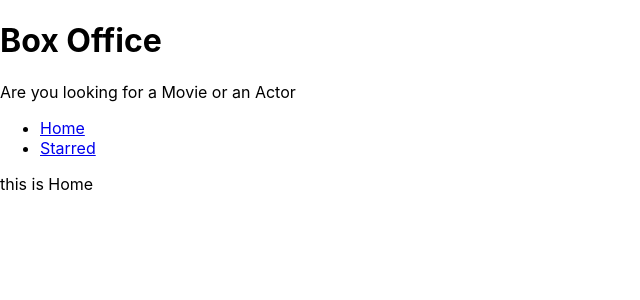
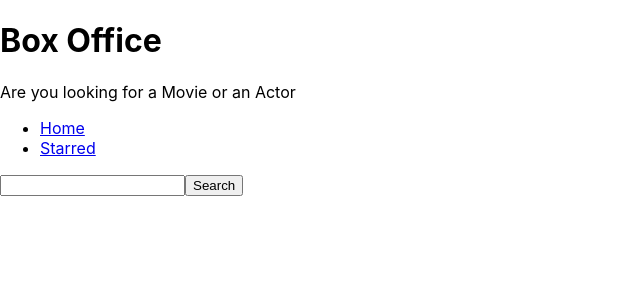
Before and after one commit to Vipinks99/Box-Office-App, a React (Create React App) app: page / in a window 1280 px wide. Shown: the top 300 px of the page, without its empty margins (0-640 px from the left). Built offline with nearby package versions, Linux system fonts and the light colour scheme.

Commit message:
input created and result fetch from api (TVmaze)

```diff
--- a/src/pages/Home.jsx
+++ b/src/pages/Home.jsx
@@ -1,9 +1,34 @@
-import React from 'react'
+import React,{useState} from 'react'
 import MainPageLayout from '../components/MainPageLayout'
 
 const Home = () => {
+
+  const [input,setInput]=useState('');
+
+  const onInputChange = (ev) =>{
+    setInput(ev.target.value);
+  };
+
+  const onSearch =() =>{
+    // https://api.tvmaze.com/search/shows?q=girls
+
+    // To fetch the remote data from API
+    fetch(`https://api.tvmaze.com/search/shows?q=${input}`).then(r => r.json()).then(result => {
+      console.log(result);
+    })
+  };
+
+const onKeyDown = (ev) =>{
+  if(ev.keyCode === 13){
+    onSearch();
+  }
+};
+
   return (
-    <MainPageLayout>this is Home</MainPageLayout>
+    <MainPageLayout>
+      <input type="text" onChange={onInputChange} onKeyDown={onKeyDown} value={input} />
+      <button type='button' onClick={onSearch}>Search</button>
+    </MainPageLayout>
   )
 }
 
```
Also changed, not shown: .eslintrc.js (added), 1 other file (tests, documents, lock files or other folders).
